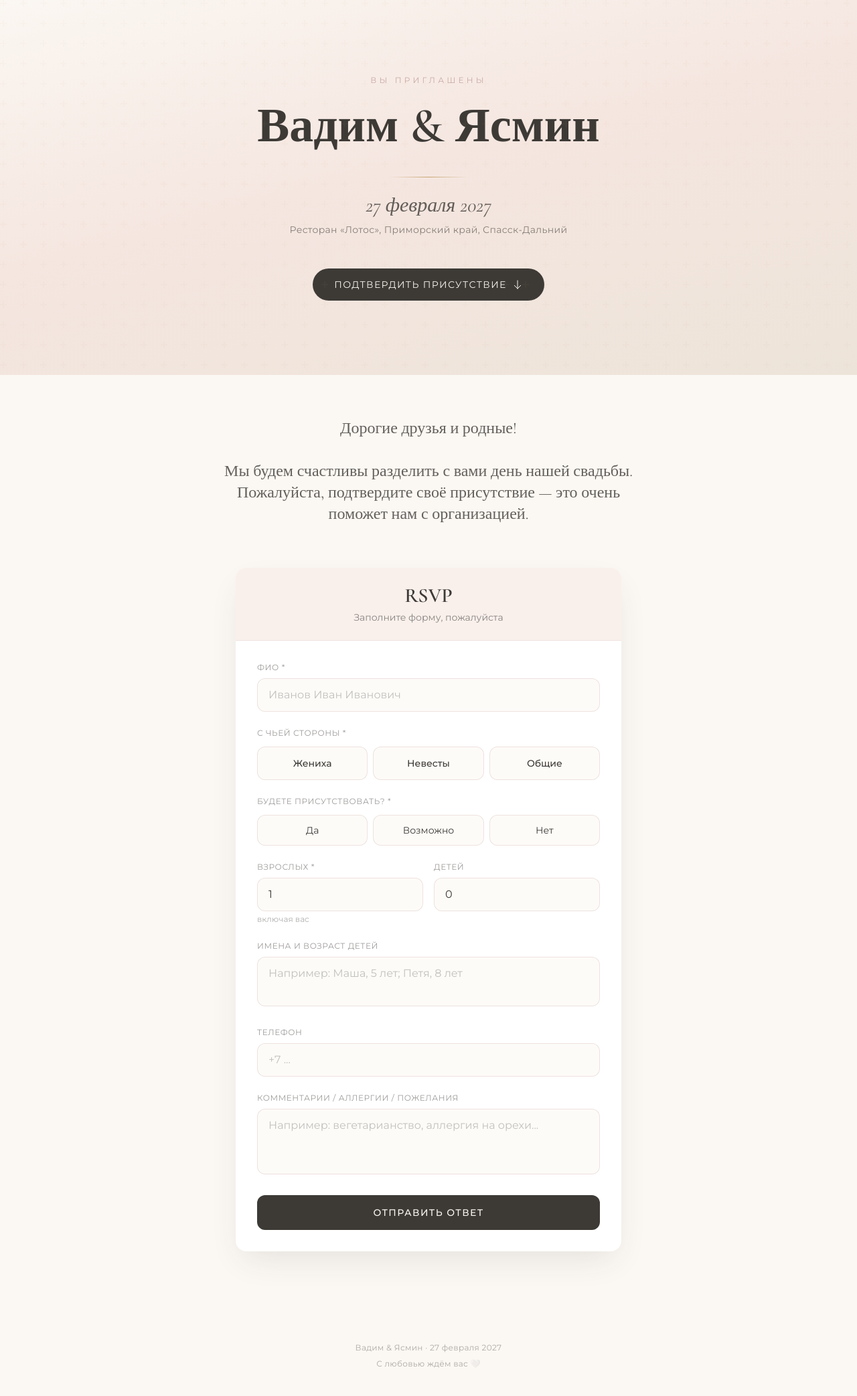
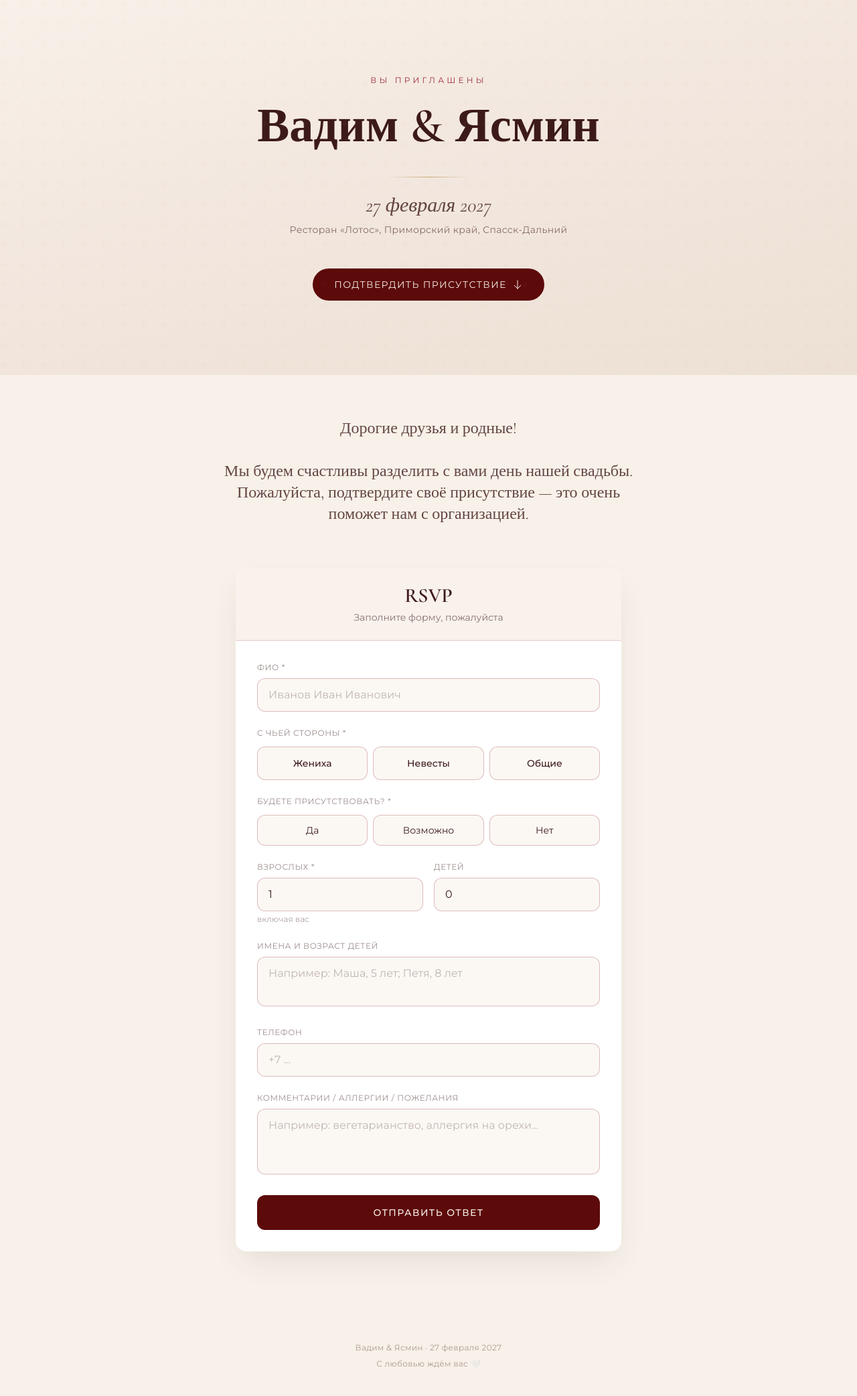
Before and after one commit to noturmyname/wedding-rsvp, a Flask app: page / in a window 1280 px wide. Shown: the whole page at 67% size. Run offline with Flask 3, Linux system fonts and the light colour scheme; some libraries are stand-ins or nearby versions.

Commit message:
index.html

```diff
--- a/templates/index.html
+++ b/templates/index.html
@@ -13,12 +13,13 @@
       theme: {
         extend: {
           colors: {
-            cream: '#FBF7F2',
-            blush: '#F5E6E0',
-            rose: '#C9A9A6',
-            gold: '#C5A46E',
-            sage: '#8B9A7D',
-            ink: '#3D3A36',
+           cream: '#F8F1E9',
+           blush: '#F3E8E0',
+           rose: '#9B2D3A',
+           gold: '#C9A227',
+           sage: '#7B1E2E',
+           ink: '#3D1A1A',
+           burgundy: '#5C0A0A',
           },
           fontFamily: {
             serif: ['Cormorant Garamond', 'serif'],
@@ -32,7 +33,7 @@
     body { font-family: 'Montserrat', sans-serif; }
     .font-serif { font-family: 'Cormorant Garamond', serif; }
     .hero-bg {
-      background: linear-gradient(165deg, #FBF7F2 0%, #F5E6E0 45%, #EDE4D9 100%);
+      background: linear-gradient(165deg, #F8F1E9 0%, #F3E8E0 40%, #EDE0D4 100%);
     }
     .ornament {
       width: 120px;
@@ -70,7 +71,7 @@
       {{ wedding_place }}
     </p>
 
-    <a href="#rsvp" class="mt-12 inline-flex items-center gap-2 px-8 py-3.5 bg-ink text-cream text-sm tracking-widest uppercase rounded-full hover:bg-ink/90 transition-all duration-300">
+    <a href="#rsvp" class="mt-12 inline-flex items-center gap-2 px-8 py-3.5 bg-burgundy text-cream text-sm tracking-widest uppercase rounded-full hover:bg-burgundy/90 transition-all duration-300">
       Подтвердить присутствие
       <svg class="w-4 h-4" fill="none" stroke="currentColor" viewBox="0 0 24 24"><path stroke-linecap="round" stroke-linejoin="round" stroke-width="1.5" d="M19 14l-7 7m0 0l-7-7m7 7V3"/></svg>
     </a>
@@ -201,7 +202,7 @@
         </div>
 
         <button type="submit"
-                class="w-full py-4 bg-ink text-cream font-medium tracking-widest uppercase text-sm rounded-xl hover:bg-ink/90 transition-all duration-300 active:scale-[0.98]">
+                class="w-full py-4 bg-burgundy text-cream font-medium tracking-widest uppercase text-sm rounded-xl hover:bg-burgundy/90 transition-all duration-300 active:scale-[0.98]">
           Отправить ответ
         </button>
       </form>
```
